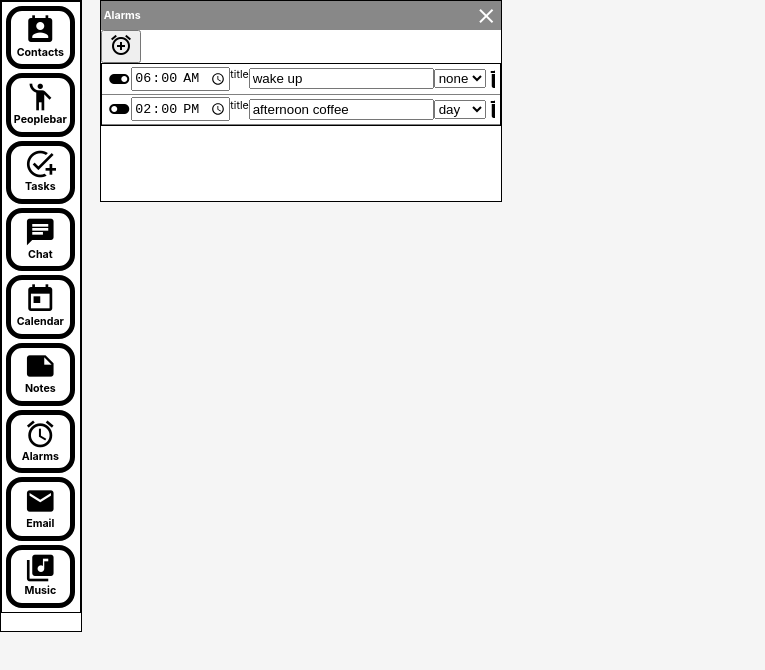
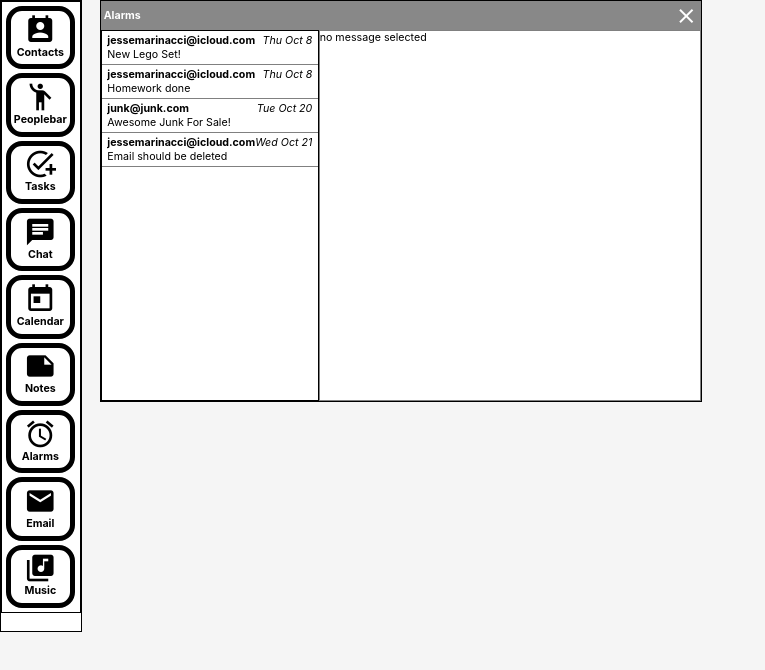
Before and after one commit to joshmarinacci/querylang, a React (Create React App) app: page / in a window 1280 px wide. Shown: the top 670 px of the page, without its empty margins (0-765 px from the left). Built offline with nearby package versions, Linux system fonts and the light colour scheme.

Commit message:
build a simple email viewer

```diff
--- a/src/App.js
+++ b/src/App.js
@@ -45,7 +45,7 @@ function App() {
       type: CATEGORIES.APP.TYPES.APP,
       props: {
         title:'Alarms',
-        appid:'Alarms',
+        appid:'Email',
         icon:'perm_contact_calendar'
       }
     }
--- a/src/email.js
+++ b/src/email.js
@@ -1,8 +1,52 @@
 import React, {useState} from 'react'
-import {Window} from './ui.js'
+import {DataList, HBox, Panel, Spacer, VBox, Window} from './ui.js'
+import {CATEGORIES} from './schema.js'
+import {propAsString, useDBChanged} from './db.js'
+import {AND} from './query2.js'
+import {format} from "date-fns"
+
+const isMessage = () => ({ TYPE:CATEGORIES.EMAIL.TYPES.MESSAGE })
+const isTask = () => ({ TYPE:CATEGORIES.TASKS.TYPES.TASK })
+const isEmailCategory = () => ({ CATEGORY:CATEGORIES.EMAIL.ID })
+const isPropTrue = (prop) => ({ equal: {prop, value:true}})
+const isPropFalse = (prop) => ({ equal: {prop, value:false}})
+const isPropEqual = (prop,value) => ({ equal: {prop, value}})
+const isPropEqualId = (prop,obj) => ({ equal: {prop, value:obj?obj.id:null}})
+const isPropSubstring = (prop,value) => ({ substring: {prop, value}})
 
 export function Email({db, app, appService}) {
-    return <Window  app={app} appService={appService} resize>
-        email
+    useDBChanged(db,CATEGORIES.EMAIL.ID)
+
+    const [selected, setSelected] = useState(null)
+
+    let messages = db.QUERY(AND(isMessage(), isEmailCategory()))
+
+    let panel = <div>no message selected</div>
+    if(selected) {
+        panel = <div style={{
+            width:'100%',
+            whiteSpace:"pre-line",
+            padding:'1em',
+        }}>{propAsString(selected,'body')}</div>
+    }
+
+    return <Window  app={app} appService={appService} resize width={600} height={400}>
+        <HBox grow>
+
+            <DataList data={messages}
+                      selected={selected}
+                      setSelected={setSelected}
+                      stringify={o => {
+                return <VBox grow>
+                    <HBox grow>
+                        <b>{propAsString(o,'sender')}</b>
+                        <Spacer/>
+                        <i>{format(propAsString(o,'timestamp')," E MMM d")}</i>
+                    </HBox>
+                    <label>{propAsString(o,'subject')}</label>
+                </VBox>
+            }}/>
+            <Panel grow>{panel}</Panel>
+        </HBox>
     </Window>
 }
```
